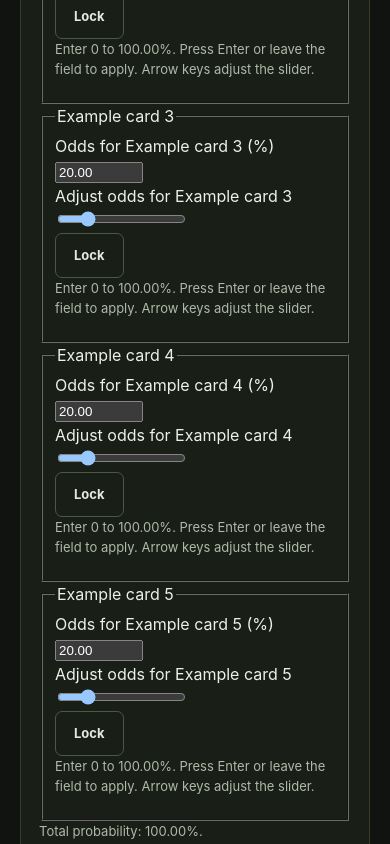
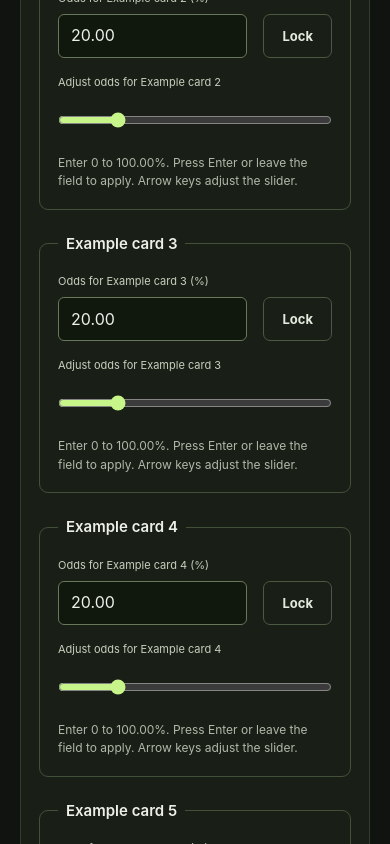
Before and after one commit to thisisanubhav/catchback-fix-proposals, a React (Vite) app: page / in a window 390 px wide. Shown: the part 4020-4864 px from the top of the page. Built offline with nearby package versions, Linux system fonts and the light colour scheme.

Commit message:
style: make custom odds inputs usable across desktop and mobile

```diff
--- a/src/styles.css
+++ b/src/styles.css
@@ -117,3 +117,23 @@ footer { padding: 45px 0; font-size: 12px; color: #9da793; max-width: 700px; }
   .version { overflow-wrap: anywhere; }
 }
 @media (prefers-reduced-motion: reduce) { html { scroll-behavior: auto; } * { transition: none !important; } }
+
+.custom-odds > .muted { margin: 15px 0; max-width: 750px; }
+.custom-odds-row { min-width: 0; border: 1px solid #435039; border-radius: 9px; padding: 18px; margin: 22px 0 0; }
+.custom-odds-row legend { padding: 0 8px; font-size: 15px; font-weight: 600; }
+.custom-odds-controls { display: grid; grid-template-columns: 230px minmax(0, 1fr) auto; gap: 24px; align-items: end; }
+.custom-odds-controls label { display: block; font-size: 12px; color: #c7d0be; margin-bottom: 7px; }
+.custom-odds-controls input { font: inherit; min-height: 44px; width: 100%; }
+.custom-number input { background: #10170c; border: 1px solid #68785a; color: #edf0e9; border-radius: 6px; padding: 8px 12px; }
+.custom-slider input { display: block; margin: 0; accent-color: #c8f58a; cursor: pointer; }
+.custom-odds-controls input:disabled { opacity: .6; cursor: not-allowed; }
+.custom-odds-controls button[aria-pressed="true"] { background: #344627; border-color: #a8cd78; }
+.custom-hint { font-size: 12px; margin: 12px 0 0; }
+.field-error { color: #ffd1bc; font-size: 13px; margin: 10px 0 0; }
+.custom-number input[aria-invalid="true"] { border-color: #ffb796; }
+.custom-status { margin: 22px 0 0; line-height: 1.7; }
+@media (max-width: 800px) {
+  .custom-odds-controls { grid-template-columns: minmax(0, 1fr) auto; gap: 16px; }
+  .custom-slider { grid-column: 1 / -1; grid-row: 2; }
+  .custom-odds-controls label { font-size: 11px; }
+}
```
